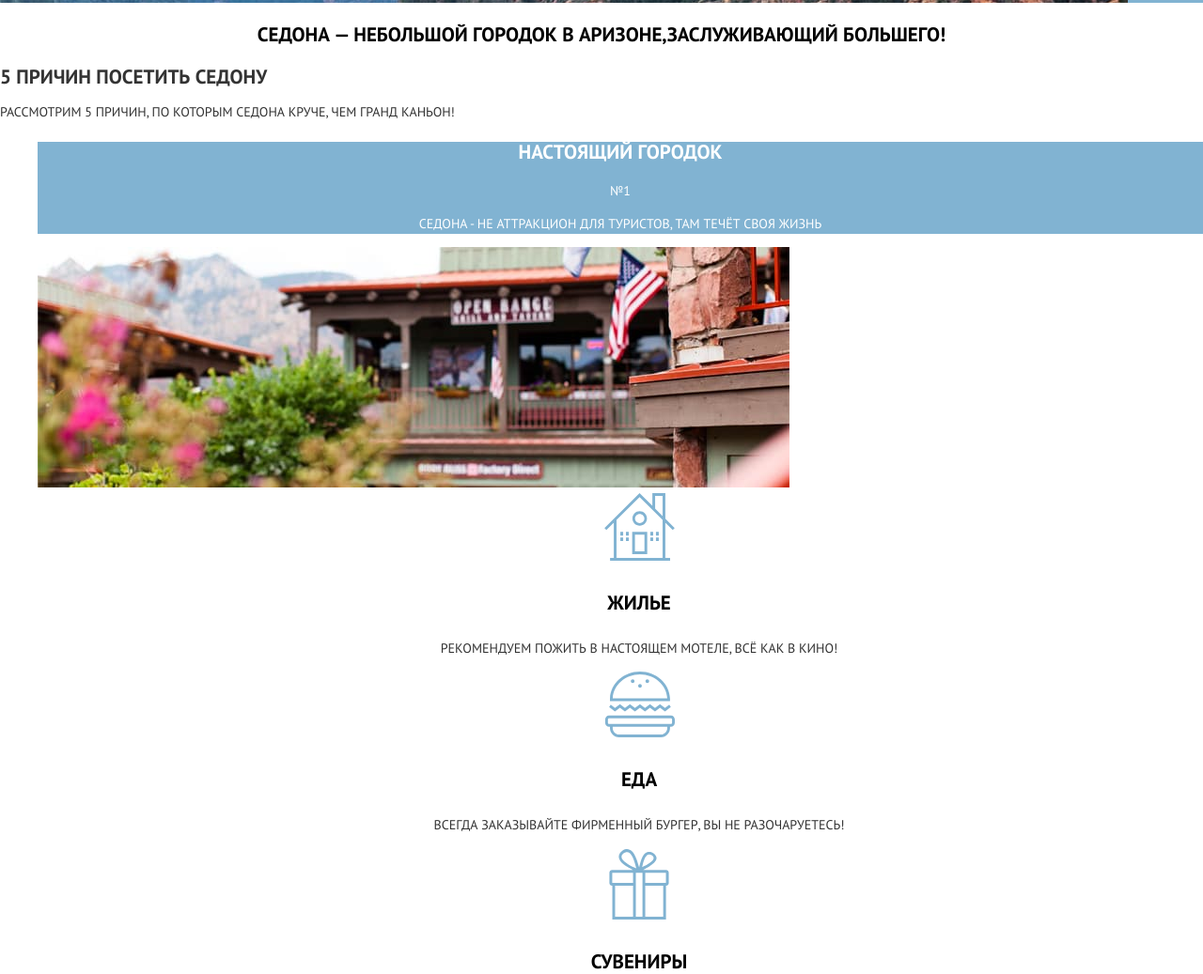
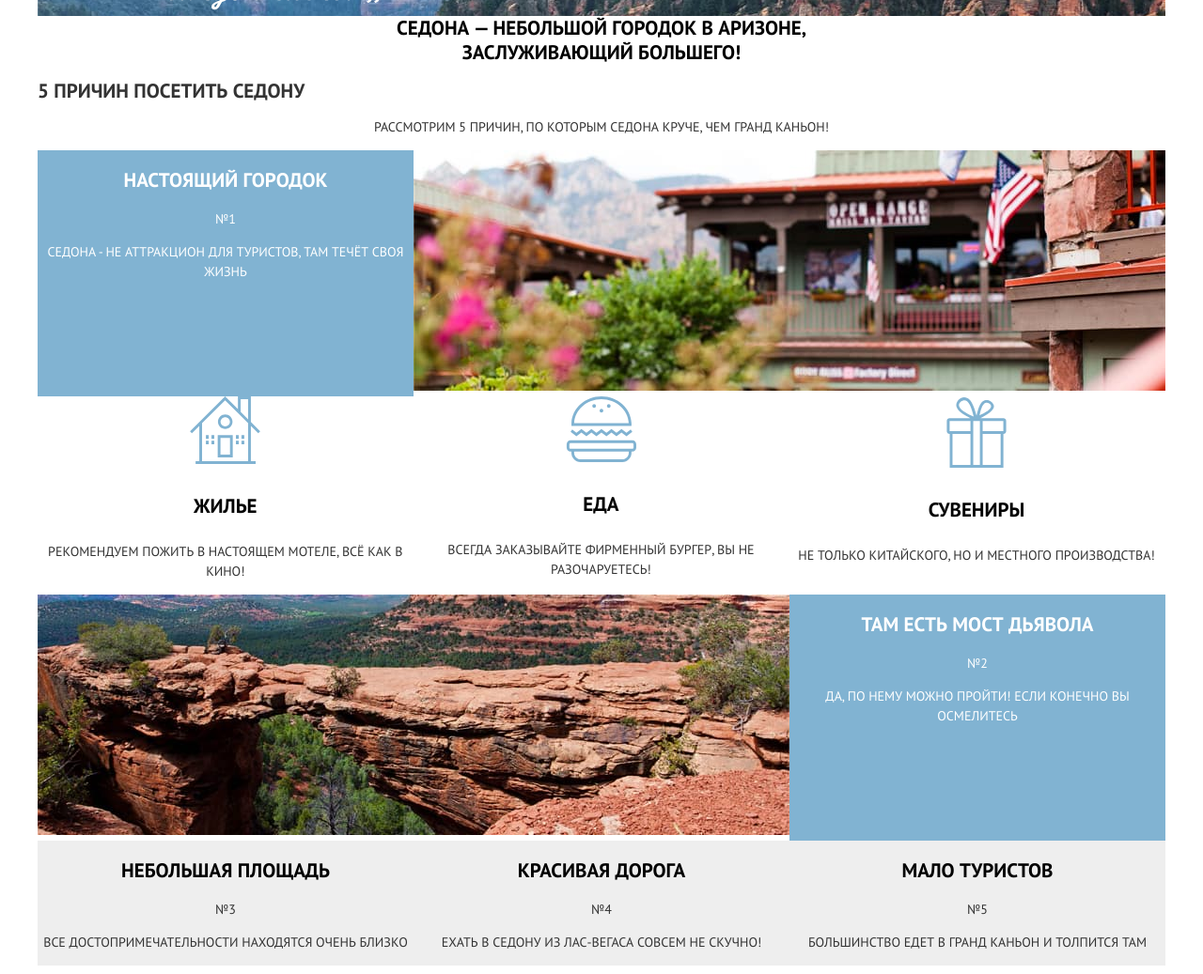
Before and after one commit to htmlacademy-htmlcss/907585-sedona-30, a plain HTML site: page index.html in a window 1280 px wide. Shown: the part 625-1662 px from the top of the page at 94% size. Drawn offline with Linux system fonts and the light colour scheme.

Commit message:
Создала сетку на гридах для некоторых элементов на главной странице

```diff
--- a/css/style.css
+++ b/css/style.css
@@ -27,6 +27,10 @@
 
 /* Global */
 
+.page {
+  height: 100%;
+}
+
 .page-body {
   min-width: 1200px;
   font-family: "PT Sans", Arial, sans-serif;
@@ -36,6 +40,16 @@
   color: var(--text-dark-grey);
   text-transform: uppercase;
   background-color: var(--background-white);
+
+  min-height: 100%;
+  display: grid;
+  grid-template-rows: min-content 1fr min-content;
+  align-content: start;
+}
+
+.container {
+  width: 1200px;
+  margin: 0 auto;
 }
 
 .main-header {
@@ -118,18 +132,37 @@
   line-height: 26px;
   text-align: center;
   color: var(--text-black);
+  width: 470px;
+  margin: 0 auto;
 }
 
 /* Reasons block */
 
+.reasons-description {
+  text-align: center;
+}
+
 .reasons-list {
   list-style: none;
+  margin: 0;
+  padding: 0;
+
+  display: grid;
+  grid-template-columns: 1fr 1fr 1fr;
+}
+
+.reasons-first-item {
+  grid-column: 1/-1;
+  display: grid;
+  grid-template-columns: 1fr 1fr 1fr;
 }
 
 .reasons-text {
   background-color: var(--background-blue);
   color: var(--text-white);
   text-align: center;
+
+  grid-column: 1/2;
 }
 
 .reasons-title {
@@ -137,18 +170,42 @@
   font-size: 21px;
 }
 
+.reasons-image {
+  grid-column: 2/-1;
+}
+
 .reasons-sublist {
   list-style: none;
+  margin: 0;
+  padding: 0;
+  grid-column: 1/-1;
+
+  display: flex;
 }
 
 .reasons-sublist-item {
   text-align: center;
+  width: 33.3%;
 }
 
 .reasons-sublist-title {
   font-weight: 700;
   font-size: 21px;
   color: var(--text-black);
+}
+
+.reasons-second-item {
+  grid-column: 1/-1;
+  display: grid;
+  grid-template-columns: 1fr 1fr 1fr;
+}
+
+.reasons-second-item .reasons-image {
+  grid-column: 1/3;
+}
+
+.reasons-second-item .reasons-text {
+  grid-column: 3/-1;
 }
 
 .reasons-item {
--- a/index.html
+++ b/index.html
@@ -13,6 +13,7 @@
   <body class="page-body">
 
   <header class="main-header">
+    <div class="container">
       <nav class="navigation">
         <a class="header-logo">
           <img src="img/logo.svg" width="138" height="70" alt="Логотип сервиса по поиску жилья «Седона»">
@@ -24,10 +25,11 @@
           <li><a class="navigation-link" href="catalog.html">Гостиницы</a></li>
         </ul>
       </nav>
+    </div>
   </header>
 
-  <main class="container">
-
+  <main>
+    <div class="container">
       <h1>Сервис по поиску жилья в городе Седона</h1>
 
       <section class="title-wrapper">
@@ -35,14 +37,14 @@
         <div class="title-image">
           <img src="img/welcome.svg" width="457" height="351" alt="Добро пожаловать в Седону">
         </div>
-      <p class="title-description">Седона — небольшой городок в Аризоне,заслуживающий большего!</p>
+        <p class="title-description">Седона — небольшой городок в Аризоне, заслуживающий большего!</p>
       </section>
 
       <section class="reasons-wrapper">
         <h2>5 причин посетить Седону</h2>
-      <p>Рассмотрим 5 причин, по которым Седона круче, чем гранд каньон!</p>
+        <p class="reasons-description">Рассмотрим 5 причин, по которым Седона круче, чем гранд каньон!</p>
         <ul class="reasons-list">
-        <li>
+          <li class="reasons-first-item">
             <div class="reasons-text">
               <h3 class="reasons-title">Настоящий городок</h3>
               <p>№1</p>
@@ -70,7 +72,7 @@
               </li>
             </ul>
           </li>
-        <li>
+          <li class="reasons-second-item">
             <div class="reasons-image">
               <img src="img/nature.jpg" width="800" height="256" alt="Мост Дьявола в Седоне">
             </div>
@@ -136,10 +138,11 @@
           <input class="find-button blue-button" type="submit" value="Найти">
         </form>
       </section>
+    </div>
   </main>
 
   <footer class="main-footer">
-
+    <div class="container">
       <section class="contacts">
         <h2>Контакты</h2>
         <p>#visitsedona</p>
@@ -167,6 +170,7 @@
           <img src="img/logo_htmlacademy.svg" width="115" height="41" alt="Логотип HTML Academy">
         </a>
       </p>
+    </div>
   </footer>
 
   </body>
```
Lines whose indentation alone changed are shown as unchanged.
